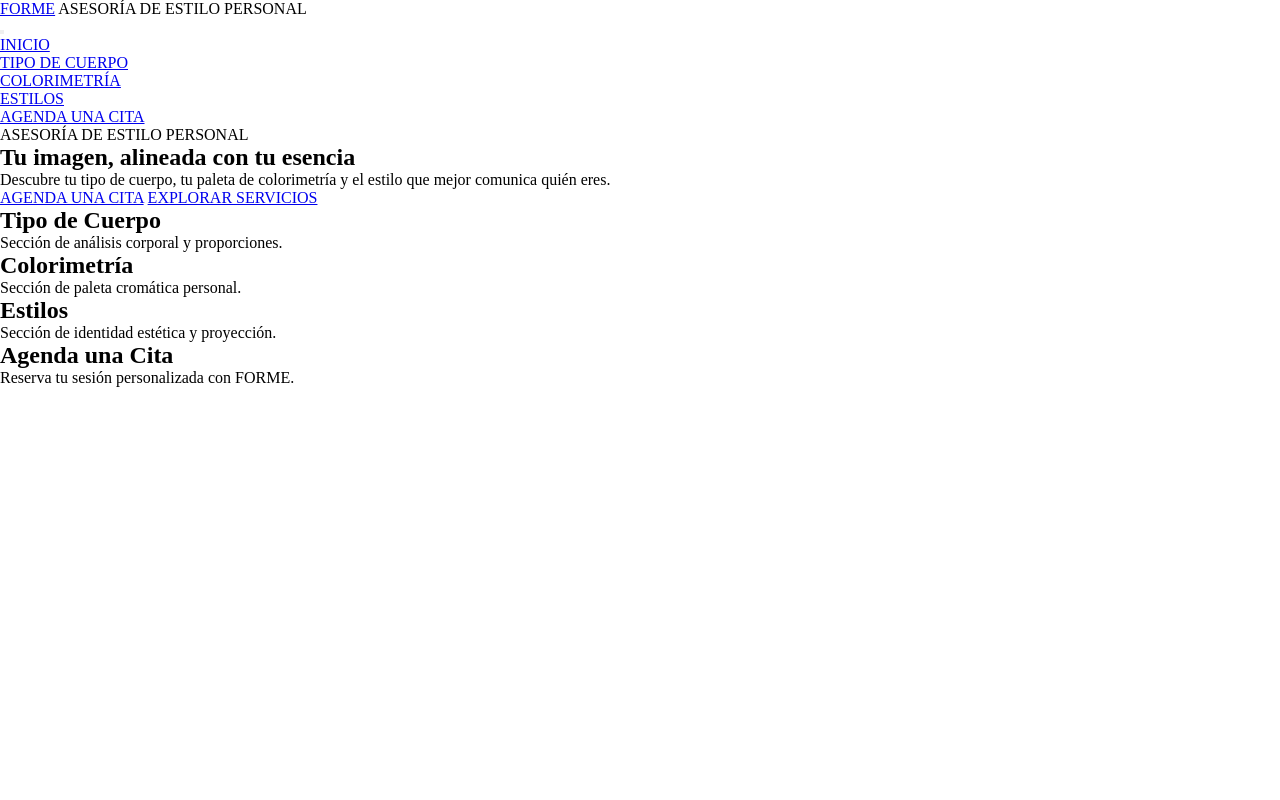
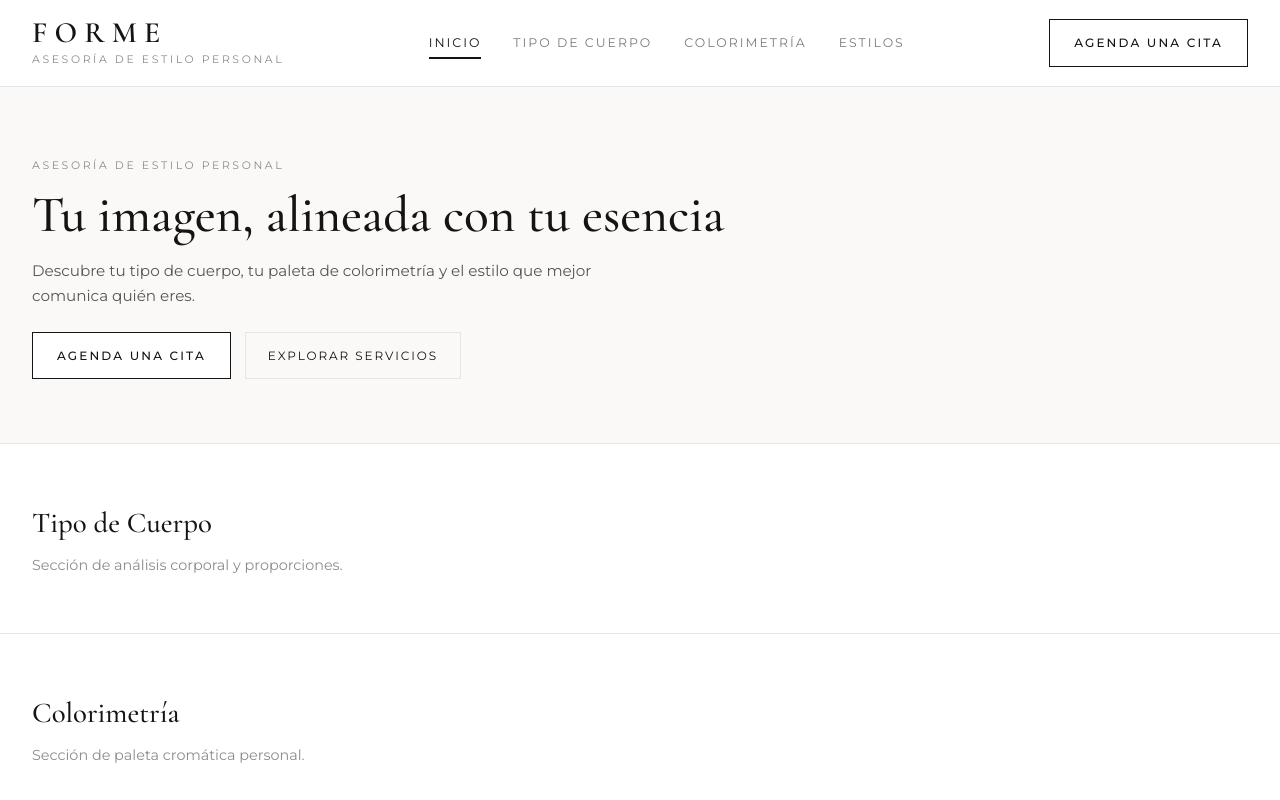
Before and after one commit to kevintorricov-coder/forme, a plain HTML site: page index.html in a window 1280 px wide. Shown: the top 800 px of the page. Drawn offline with nearby package versions, Linux system fonts and the light colour scheme.

Commit message:
Agregué mi CSS de la tarjeta FO.01

```diff
--- a/style.css
+++ b/style.css
@@ -6,3 +6,308 @@
 }
 
 /* --- Aquí agrega cada quien sus estilos --- */
+:root {
+  --bg-page: #ffffff;
+  --bg-subtle: #faf9f7;
+  --text-primary: #141414;
+  --text-nav: #7c7c7c;
+  --text-muted: #8c8c8c;
+  --border-subtle: #e5e5e5;
+  --accent-dark: #141414;
+  --font-serif: "Cormorant Garamond", Georgia, serif;
+  --font-sans: "Montserrat", -apple-system, BlinkMacSystemFont, sans-serif;
+}
+
+*,
+*::before,
+*::after {
+  box-sizing: border-box;
+  margin: 0;
+  padding: 0;
+}
+
+html {
+  scroll-behavior: smooth;
+}
+
+body {
+  font-family: var(--font-sans);
+  background-color: var(--bg-page);
+  color: var(--text-primary);
+  line-height: 1.6;
+  -webkit-font-smoothing: antialiased;
+}
+
+/* Cabecera y navegación (FO.01-CatSupe) */
+.site-header {
+  position: sticky;
+  top: 0;
+  z-index: 100;
+  background-color: var(--bg-page);
+  border-bottom: 1px solid var(--border-subtle);
+  transition: box-shadow 0.25s ease;
+}
+
+.site-header.is-scrolled {
+  box-shadow: 0 4px 18px rgba(0, 0, 0, 0.05);
+}
+
+.header-inner {
+  max-width: 1320px;
+  margin: 0 auto;
+  padding: 18px 32px;
+  display: flex;
+  align-items: center;
+  justify-content: space-between;
+  gap: 24px;
+}
+
+.brand-block {
+  display: flex;
+  flex-direction: column;
+  align-items: flex-start;
+  gap: 3px;
+  flex-shrink: 0;
+}
+
+.brand-logo {
+  font-family: var(--font-serif);
+  font-size: 1.85rem;
+  font-weight: 600;
+  letter-spacing: 0.24em;
+  line-height: 1;
+  color: var(--text-primary);
+  text-decoration: none;
+}
+
+/* Etiqueta informativa no clicable en tipografía reducida y gris tenue */
+.service-label,
+.hero-kicker {
+  display: inline-block;
+  font-family: var(--font-sans);
+  font-size: 0.68rem;
+  font-weight: 400;
+  letter-spacing: 0.24em;
+  text-transform: uppercase;
+  color: var(--text-muted);
+  pointer-events: none;
+  user-select: none;
+}
+
+.main-nav {
+  display: flex;
+  align-items: center;
+}
+
+.nav-list {
+  list-style: none;
+  display: flex;
+  align-items: center;
+  gap: 32px;
+}
+
+.nav-link {
+  position: relative;
+  display: inline-block;
+  padding: 6px 0;
+  font-size: 0.78rem;
+  font-weight: 400;
+  letter-spacing: 0.16em;
+  text-transform: uppercase;
+  text-decoration: none;
+  color: var(--text-nav);
+  transition: color 0.2s ease;
+}
+
+.nav-link:hover,
+.nav-link.is-active {
+  color: var(--text-primary);
+}
+
+.nav-link.is-active::after,
+.nav-link:hover::after {
+  content: "";
+  position: absolute;
+  left: 0;
+  right: 0;
+  bottom: 0;
+  height: 1.5px;
+  background-color: var(--text-primary);
+}
+
+.header-actions {
+  display: flex;
+  align-items: center;
+  flex-shrink: 0;
+}
+
+.btn-agenda {
+  display: inline-flex;
+  align-items: center;
+  justify-content: center;
+  padding: 13px 24px;
+  border: 1px solid var(--accent-dark);
+  background-color: var(--bg-page);
+  color: var(--text-primary);
+  font-family: var(--font-sans);
+  font-size: 0.75rem;
+  font-weight: 500;
+  letter-spacing: 0.18em;
+  text-transform: uppercase;
+  text-decoration: none;
+  transition: background-color 0.2s ease, color 0.2s ease;
+}
+
+.btn-agenda:hover {
+  background-color: var(--accent-dark);
+  color: var(--bg-page);
+}
+
+.btn-secondary {
+  display: inline-flex;
+  align-items: center;
+  justify-content: center;
+  padding: 13px 22px;
+  border: 1px solid var(--border-subtle);
+  color: var(--text-primary);
+  font-size: 0.75rem;
+  letter-spacing: 0.16em;
+  text-transform: uppercase;
+  text-decoration: none;
+  transition: border-color 0.2s ease;
+}
+
+.btn-secondary:hover {
+  border-color: var(--text-primary);
+}
+
+/* Botón hamburguesa móvil */
+.menu-toggle {
+  display: none;
+  flex-direction: column;
+  justify-content: center;
+  gap: 5px;
+  width: 40px;
+  height: 40px;
+  background: transparent;
+  border: 1px solid var(--border-subtle);
+  cursor: pointer;
+}
+
+.menu-toggle span {
+  display: block;
+  width: 18px;
+  height: 1.5px;
+  margin: 0 auto;
+  background-color: var(--text-primary);
+}
+
+/* Sección Hero */
+.hero-section {
+  background-color: var(--bg-subtle);
+  border-bottom: 1px solid var(--border-subtle);
+  padding: 64px 32px;
+}
+
+.hero-inner {
+  max-width: 1320px;
+  margin: 0 auto;
+}
+
+.hero-kicker {
+  margin-bottom: 12px;
+}
+
+.hero-title {
+  font-family: var(--font-serif);
+  font-size: clamp(2.1rem, 4vw, 3.2rem);
+  font-weight: 500;
+  line-height: 1.15;
+  margin-bottom: 14px;
+}
+
+.hero-description {
+  max-width: 580px;
+  color: #555555;
+  font-size: 0.95rem;
+  margin-bottom: 24px;
+}
+
+.hero-cta-group {
+  display: flex;
+  flex-wrap: wrap;
+  gap: 14px;
+}
+
+/* Secciones base para navegación */
+.placeholder-section {
+  max-width: 1320px;
+  margin: 0 auto;
+  padding: 56px 32px;
+  border-bottom: 1px solid var(--border-subtle);
+}
+
+.placeholder-section h2 {
+  font-family: var(--font-serif);
+  font-size: 1.8rem;
+  font-weight: 500;
+  margin-bottom: 8px;
+}
+
+.placeholder-section p {
+  color: var(--text-muted);
+  font-size: 0.9rem;
+}
+
+/* Responsive */
+@media (max-width: 960px) {
+  .header-inner {
+    padding: 14px 20px;
+  }
+
+  .nav-list {
+    gap: 18px;
+  }
+
+  .nav-link {
+    font-size: 0.72rem;
+    letter-spacing: 0.12em;
+  }
+
+  .btn-agenda {
+    padding: 10px 16px;
+    font-size: 0.7rem;
+  }
+}
+
+@media (max-width: 768px) {
+  .menu-toggle {
+    display: flex;
+  }
+
+  .header-actions {
+    display: none;
+  }
+
+  .main-nav {
+    display: none;
+    width: 100%;
+    padding-top: 12px;
+    border-top: 1px solid var(--border-subtle);
+  }
+
+  .main-nav.is-open {
+    display: block;
+  }
+
+  .nav-list {
+    flex-direction: column;
+    align-items: flex-start;
+    gap: 12px;
+  }
+
+  .hero-section,
+  .placeholder-section {
+    padding: 40px 20px;
+  }
+}
```
